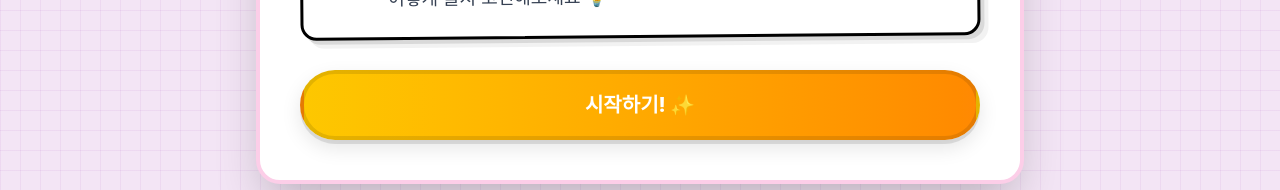
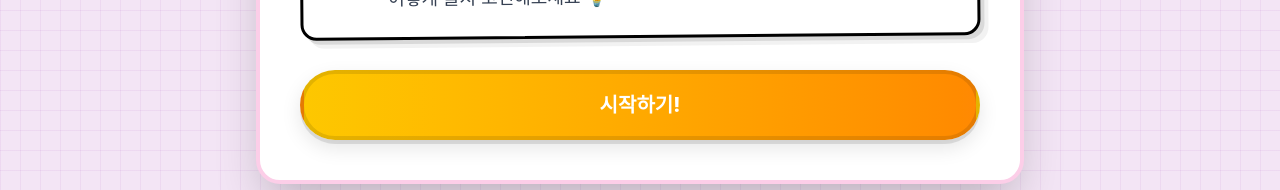
Before and after one commit to onedot9191/Edu-Inno, a React (Vite) app: page / in a window 1280 px wide. Shown: the part 730-920 px from the top of the page. Built offline with nearby package versions, Linux system fonts and the light colour scheme.

Commit message:
Update App.jsx

```diff
--- a/src/App.jsx
+++ b/src/App.jsx
@@ -521,7 +521,7 @@ function App() {
                   disabled={loading}
                   className="bubble-button w-full bg-gradient-to-r from-yellow-400 to-orange-400 text-white disabled:opacity-50 disabled:cursor-not-allowed"
                 >
-                  시작하기! ✨
+                  시작하기!
                 </button>
               </div>
             </form>
```
